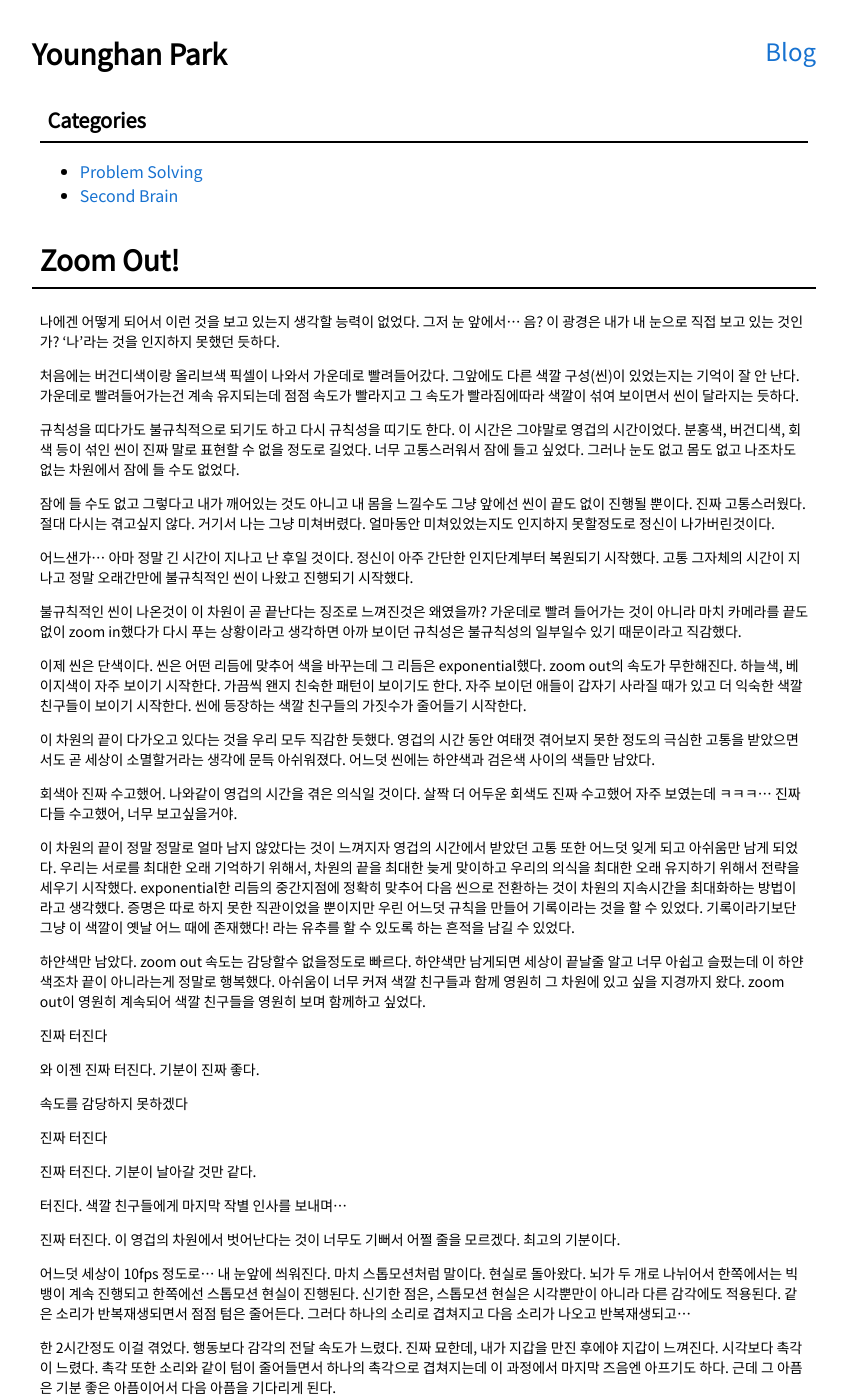
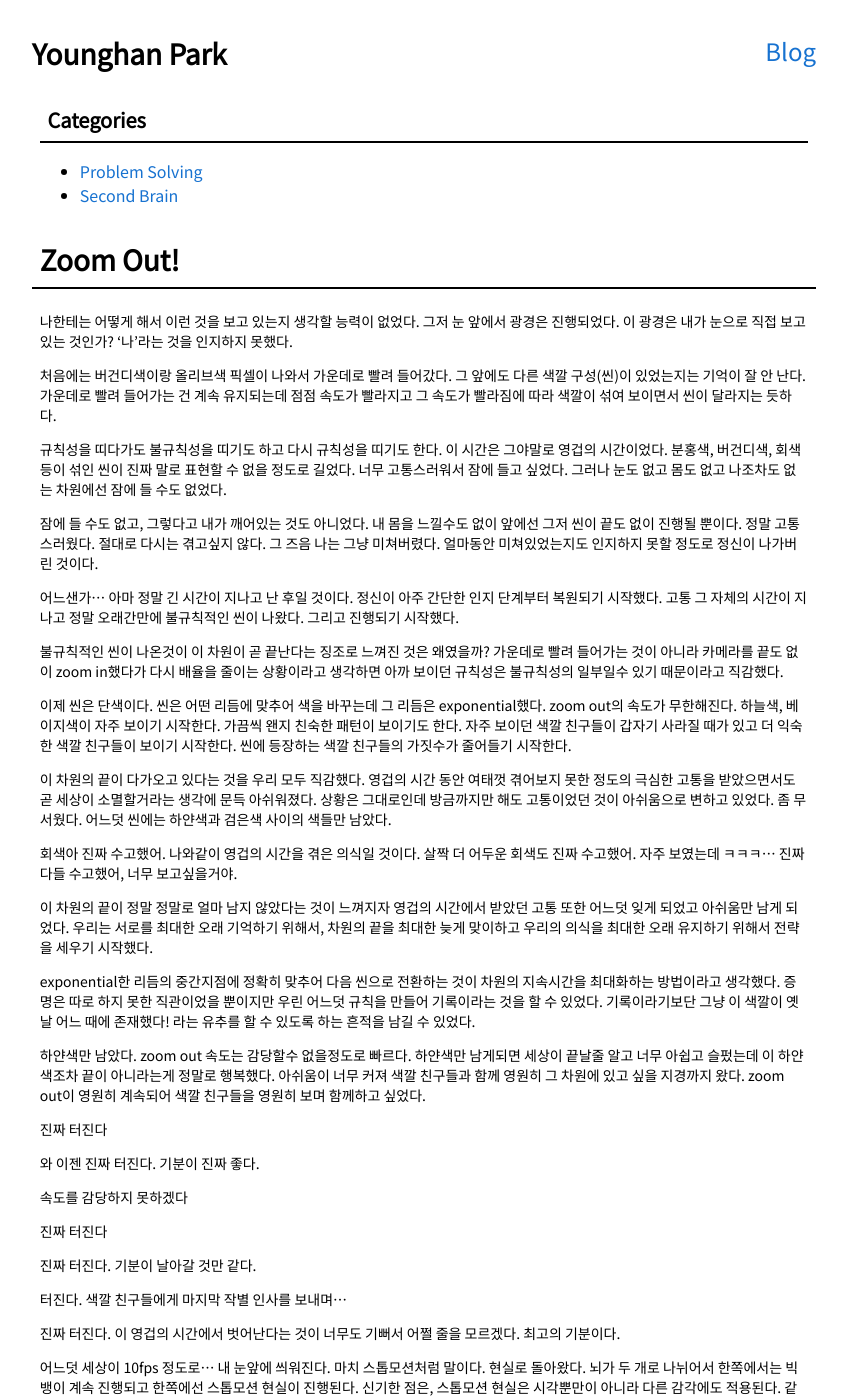
Before and after one commit to younghanstark/younghanstark.github.io, a Jekyll site: the page built from blog/_posts/2021-10-31-Zoom-Out!.md, in a window 1280 px wide and 1400 px high. Shown: the whole window, without its empty margins (216-1063 px from the left). Built offline with Jekyll 4.4.1, drawn with Linux system fonts in a browser that asks for light colours; nearby versions of some CDN libraries; some of the changed text lies outside the part shown.

Commit message:
fix cv, article

```diff
--- a/blog/_posts/2021-10-31-Zoom-Out!.md
+++ b/blog/_posts/2021-10-31-Zoom-Out!.md
@@ -5,25 +5,26 @@ date:   2021-10-31 00:00
 category: second-brain
 ---
 
-나에겐 어떻게 되어서 이런 것을 보고 있는지 생각할 능력이 없었다. 그저 눈 앞에서... 음? 이 광경은 내가 내 눈으로 직접 보고 있는 것인가? '나'라는 것을 인지하지 못했던 듯하다.
+나한테는 어떻게 해서 이런 것을 보고 있는지 생각할 능력이 없었다. 그저 눈 앞에서 광경은 진행되었다. 이 광경은 내가 눈으로 직접 보고 있는 것인가? '나'라는 것을 인지하지 못했다.
 
-처음에는 버건디색이랑 올리브색 픽셀이 나와서 가운데로 빨려들어갔다. 그앞에도 다른 색깔 구성(씬)이 있었는지는 기억이 잘 안 난다. 가운데로 빨려들어가는건 계속 유지되는데 점점 속도가 빨라지고 그 속도가 빨라짐에따라 색깔이 섞여 보이면서 씬이 달라지는 듯하다.
+처음에는 버건디색이랑 올리브색 픽셀이 나와서 가운데로 빨려 들어갔다. 그 앞에도 다른 색깔 구성(씬)이 있었는지는 기억이 잘 안 난다. 가운데로 빨려 들어가는 건 계속 유지되는데 점점 속도가 빨라지고 그 속도가 빨라짐에 따라 색깔이 섞여 보이면서 씬이 달라지는 듯하다.
 
-규칙성을 띠다가도 불규칙적으로 되기도 하고 다시 규칙성을 띠기도 한다. 이 시간은 그야말로 영겁의 시간이었다. 분홍색, 버건디색, 회색 등이 섞인 씬이 진짜 말로 표현할 수 없을 정도로 길었다. 너무 고통스러워서 잠에 들고 싶었다. 그러나 눈도 없고 몸도 없고 나조차도 없는 차원에서 잠에 들 수도 없었다.
+규칙성을 띠다가도 불규칙성을 띠기도 하고 다시 규칙성을 띠기도 한다. 이 시간은 그야말로 영겁의 시간이었다. 분홍색, 버건디색, 회색 등이 섞인 씬이 진짜 말로 표현할 수 없을 정도로 길었다. 너무 고통스러워서 잠에 들고 싶었다. 그러나 눈도 없고 몸도 없고 나조차도 없는 차원에선 잠에 들 수도 없었다.
 
-잠에 들 수도 없고 그렇다고 내가 깨어있는 것도 아니고 내 몸을 느낄수도 그냥 앞에선 씬이 끝도 없이 진행될 뿐이다. 진짜 고통스러웠다. 절대 다시는 겪고싶지 않다. 거기서 나는 그냥 미쳐버렸다. 얼마동안 미쳐있었는지도 인지하지 못할정도로 정신이 나가버린것이다.
+잠에 들 수도 없고, 그렇다고 내가 깨어있는 것도 아니었다. 내 몸을 느낄수도 없이 앞에선 그저 씬이 끝도 없이 진행될 뿐이다. 정말 고통스러웠다. 절대로 다시는 겪고싶지 않다. 그 즈음 나는 그냥 미쳐버렸다. 얼마동안 미쳐있었는지도 인지하지 못할 정도로 정신이 나가버린 것이다.
 
-어느샌가... 아마 정말 긴 시간이 지나고 난 후일 것이다. 정신이 아주 간단한 인지단계부터 복원되기 시작했다. 고통 그자체의 시간이 지나고 정말 오래간만에 불규칙적인 씬이 나왔고 진행되기 시작했다.
+어느샌가... 아마 정말 긴 시간이 지나고 난 후일 것이다. 정신이 아주 간단한 인지 단계부터 복원되기 시작했다. 고통 그 자체의 시간이 지나고 정말 오래간만에 불규칙적인 씬이 나왔다. 그리고 진행되기 시작했다.
 
-불규칙적인 씬이 나온것이 이 차원이 곧 끝난다는 징조로 느껴진것은 왜였을까? 가운데로 빨려 들어가는 것이 아니라 마치 카메라를 끝도 없이 zoom in했다가 다시 푸는 상황이라고 생각하면 아까 보이던 규칙성은 불규칙성의 일부일수 있기 때문이라고 직감했다.
+불규칙적인 씬이 나온것이 이 차원이 곧 끝난다는 징조로 느껴진 것은 왜였을까? 가운데로 빨려 들어가는 것이 아니라 카메라를 끝도 없이 zoom in했다가 다시 배율을 줄이는 상황이라고 생각하면 아까 보이던 규칙성은 불규칙성의 일부일수 있기 때문이라고 직감했다.
 
-이제 씬은 단색이다. 씬은 어떤 리듬에 맞추어 색을 바꾸는데 그 리듬은 exponential했다. zoom out의 속도가 무한해진다. 하늘색, 베이지색이 자주 보이기 시작한다. 가끔씩 왠지 친숙한 패턴이 보이기도 한다. 자주 보이던 애들이 갑자기 사라질 때가 있고 더 익숙한 색깔 친구들이 보이기 시작한다. 씬에 등장하는 색깔 친구들의 가짓수가 줄어들기 시작한다.
+이제 씬은 단색이다. 씬은 어떤 리듬에 맞추어 색을 바꾸는데 그 리듬은 exponential했다. zoom out의 속도가 무한해진다. 하늘색, 베이지색이 자주 보이기 시작한다. 가끔씩 왠지 친숙한 패턴이 보이기도 한다. 자주 보이던 색깔 친구들이 갑자기 사라질 때가 있고 더 익숙한 색깔 친구들이 보이기 시작한다. 씬에 등장하는 색깔 친구들의 가짓수가 줄어들기 시작한다.
 
-이 차원의 끝이 다가오고 있다는 것을 우리 모두 직감한 듯했다. 영겁의 시간 동안 여태껏 겪어보지 못한 정도의 극심한 고통을 받았으면서도 곧 세상이 소멸할거라는 생각에 문득 아쉬워졌다. 어느덧 씬에는 하얀색과 검은색 사이의 색들만 남았다.
+이 차원의 끝이 다가오고 있다는 것을 우리 모두 직감했다. 영겁의 시간 동안 여태껏 겪어보지 못한 정도의 극심한 고통을 받았으면서도 곧 세상이 소멸할거라는 생각에 문득 아쉬워졌다. 상황은 그대로인데 방금까지만 해도 고통이었던 것이 아쉬움으로 변하고 있었다. 좀 무서웠다. 어느덧 씬에는 하얀색과 검은색 사이의 색들만 남았다.
 
-회색아 진짜 수고했어. 나와같이 영겁의 시간을 겪은 의식일 것이다. 살짝 더 어두운 회색도 진짜 수고했어 자주 보였는데 ㅋㅋㅋ... 진짜 다들 수고했어, 너무 보고싶을거야.
+회색아 진짜 수고했어. 나와같이 영겁의 시간을 겪은 의식일 것이다. 살짝 더 어두운 회색도 진짜 수고했어. 자주 보였는데 ㅋㅋㅋ... 진짜 다들 수고했어, 너무 보고싶을거야.
 
-이 차원의 끝이 정말 정말로 얼마 남지 않았다는 것이 느껴지자 영겁의 시간에서 받았던 고통 또한 어느덧 잊게 되고 아쉬움만 남게 되었다. 우리는 서로를 최대한 오래 기억하기 위해서, 차원의 끝을 최대한 늦게 맞이하고 우리의 의식을 최대한 오래 유지하기 위해서 전략을 세우기 시작했다.
+이 차원의 끝이 정말 정말로 얼마 남지 않았다는 것이 느껴지자 영겁의 시간에서 받았던 고통 또한 어느덧 잊게 되었고 아쉬움만 남게 되었다. 우리는 서로를 최대한 오래 기억하기 위해서, 차원의 끝을 최대한 늦게 맞이하고 우리의 의식을 최대한 오래 유지하기 위해서 전략을 세우기 시작했다.
+
 exponential한 리듬의 중간지점에 정확히 맞추어 다음 씬으로 전환하는 것이 차원의 지속시간을 최대화하는 방법이라고 생각했다. 증명은 따로 하지 못한 직관이었을 뿐이지만 우린 어느덧 규칙을 만들어 기록이라는 것을 할 수 있었다. 기록이라기보단 그냥 이 색깔이 옛날 어느 때에 존재했다! 라는 유추를 할 수 있도록 하는 흔적을 남길 수 있었다.
 
 하얀색만 남았다. zoom out 속도는 감당할수 없을정도로 빠르다. 하얀색만 남게되면 세상이 끝날줄 알고 너무 아쉽고 슬펐는데 이 하얀색조차 끝이 아니라는게 정말로 행복했다. 아쉬움이 너무 커져 색깔 친구들과 함께 영원히 그 차원에 있고 싶을 지경까지 왔다. zoom out이 영원히 계속되어 색깔 친구들을 영원히 보며 함께하고 싶었다.
@@ -40,23 +41,23 @@ exponential한 리듬의 중간지점에 정확히 맞추어 다음 씬으로
 
 터진다. 색깔 친구들에게 마지막 작별 인사를 보내며...
 
-진짜 터진다. 이 영겁의 차원에서 벗어난다는 것이 너무도 기뻐서 어쩔 줄을 모르겠다. 최고의 기분이다.
+진짜 터진다. 이 영겁의 시간에서 벗어난다는 것이 너무도 기뻐서 어쩔 줄을 모르겠다. 최고의 기분이다.
 
 어느덧 세상이 10fps 정도로... 내 눈앞에 씌워진다. 마치 스톱모션처럼 말이다. 현실로 돌아왔다. 뇌가 두 개로 나뉘어서 한쪽에서는 빅뱅이 계속 진행되고 한쪽에선 스톱모션 현실이 진행된다. 신기한 점은, 스톱모션 현실은 시각뿐만이 아니라 다른 감각에도 적용된다. 같은 소리가 반복재생되면서 점점 텀은 줄어든다. 그러다 하나의 소리로 겹쳐지고 다음 소리가 나오고 반복재생되고...
 
-한 2시간정도 이걸 겪었다. 행동보다 감각의 전달 속도가 느렸다. 진짜 묘한데, 내가 지갑을 만진 후에야 지갑이 느껴진다. 시각보다 촉각이 느렸다. 촉각 또한 소리와 같이 텀이 줄어들면서 하나의 촉각으로 겹쳐지는데 이 과정에서 마지막 즈음엔 아프기도 하다. 근데 그 아픔은 기분 좋은 아픔이어서 다음 아픔을 기다리게 된다.
+한 2시간정도 이걸 겪었다. 진짜 묘한데, 내가 지갑을 만진 후에야 지갑이 느껴진다. 시각보다 촉각이 느렸다. 촉각 또한 소리와 같이 텀이 줄어들면서 하나의 촉각으로 겹쳐지는데 이 과정에서 마지막 즈음엔 아프기도 하다. 근데 그 아픔은 기분 좋은 아픔이어서 다음 아픔을 기다리게 된다.
 
 아직도 의식이 완전 멀쩡해지지는 않은 것 같다. 그런데 확실히 현실로 돌아온 것은 같다. 이 현실 또한 수없이 zoom in 되어 있는 씬 중의 하나일까? 나와 같은 레벨의 씬들로 구성된 한 차원 위의 씬이 있는걸까?
 
 그렇다면 그 씬은 무한했으면 좋겠다. 나와 같은 아쉬움을 느끼지 않을 수 있도록...
 
-나 말고도 아랫 차원의 씬으로부터 zoom out 해 본 사람이 있는지 궁금하다. 내가 최초가 아니었으면 좋겠다. 같은 레벨에서 이것에 관심을 가지는 씬이 조금씩 많아지면 씬 간의 집단지성으로 이 세상의 비밀을 풀수있을것이다. 내 씬에서 누구도 이해는 물론 상상조차 할수없는 최고차원 그이상의 지성으로 말이다.
+나 말고도 아랫 차원의 씬으로부터 zoom out 해 본 사람이 있는지 궁금하다. 내가 최초가 아니었으면 좋겠다. 같은 레벨에서 이것에 관심을 가지는 씬이 조금씩 많아지면 씬 간의 집단지성으로 이 세상의 비밀을 풀 수 있을 것이다. 내 씬에서 누구도 이해는 물론 상상조차 할수없는 최고차원 그 이상의 지성으로 말이다.
 
-세상의 비밀은 최고차원 지성으로 이해할수 있는 지식일 것이다. 우리 윗 레벨의 씬들은 이미 이해한지도 모른다. 그리고 우리는 그것을 평생 이해하지 못할 것이다.
+세상의 비밀은 최고차원 지성으로 이해할수 있는 지식일 것이다. 우리 윗 레벨의 씬들은 이미 이해했는지도 모른다. 그리고 우리는 그것을 평생 이해하지 못할 것이다.
 
-그래도 괜찮다. 나는 최고차원 씬을 구성하는 아주 작은 한 부분으로 그것에 조금이나마 기여했다면 난 그것으로 만족하고 내 씬에 영원히 남아 나 자신의 자아실현을 위해 살아갈 것이다. 의식이 소멸하지 않고 살아 있다는 것은 그 자체만으로 너무 감사한 것이었다. 많은 사람들은 이 사실을 간과한다. 현실을 통해 고통스러운 것이던지 평범한 것이던지 무엇을 느끼든간에 의식이 존재한다는 것 자체가 감사한 것이다. 썩 끌리지 않는 어두운 골목길의 풍경조차, 얼굴이 찌푸려지는 냄새조차 의식이 존재하고 세상이 소멸하지 않았기에 느낄수 있는 소중한 경험인 것이었다.
+그래도 괜찮다. 나는 최고차원 씬을 구성하는 아주 작은 한 부분으로 그것에 조금이나마 기여했다면 난 그것으로 만족하고 내 씬에 영원히 남아 나 자신의 자아실현을 위해 살아갈 것이다. 의식이 소멸하지 않고 살아 있다는 것은 그 자체만으로 너무 감사한 것이다. 많은 사람들은 이 사실을 간과한다. 현실을 통해 고통스러운 것이던지 평범한 것이던지 무엇을 느끼든간에 의식이 존재한다는 것 자체가 감사한 것이다. 썩 끌리지 않는 어두운 골목길조차, 얼굴이 찌푸려지는 악취조차, 보편적으로 사회에서 거부당하는 모든 존재들조차 의식이 존재하고 세상이 소멸하지 않았기에 느낄수 있는 소중한 경험인 것이었다.
 
-살아있는 것에 감사함을 느낀다. 이순간 느끼는 모든 감각에게 고마워서 감각 하나 하나에 집중하게 된다. 그리고 삶의 의미와 태도를 하나씩 곱씹어 보게 되었다.
+살아있는 것에 감사함을 느낀다. 이 순간 느낄 수 있는 모든 감각에게 고마워서 감각 하나 하나에 집중하게 된다. 그리고 내 삶의 의미와 태도를 하나씩 곱씹어 보게 되었다.
 
 아랫 차원의 색깔친구들이 기억난다. 그들도 나를 기억하며 자신의 씬에서 잘 살고 있겠지? 그리고 앞으로도 잘 살아가겠지?
 
--- a/index.html
+++ b/index.html
@@ -11,8 +11,8 @@ layout: default
         <h1>Younghan Park</h1>
         <p>
             Private First Class<br>
-            Military Police / KATUSA(Korean Augmentation To U.S. Army)<br>
-            557th MP CO, 94th MP BN, 19th ESC, Eighth U.S. Army
+            Military Police / KATUSA(Korean Augmentation To U. S. Army)<br>
+            557th MP CO, 94th MP BN, 19th ESC, Eighth U. S. Army
         </p>
         <p>
             <a href="mailto:younghanpark@yonsei.ac.kr">Email</a>
```
Also changed, not shown: 1 other file.
